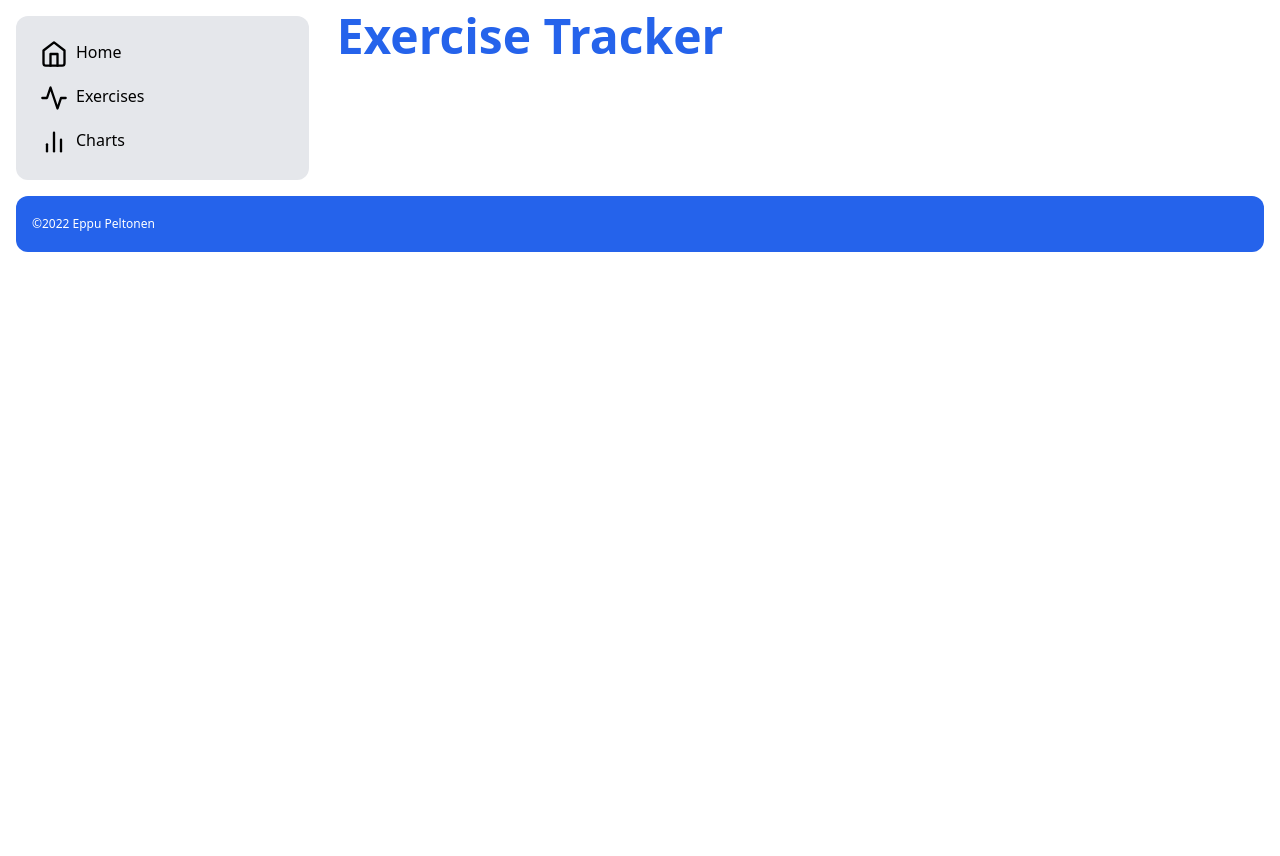
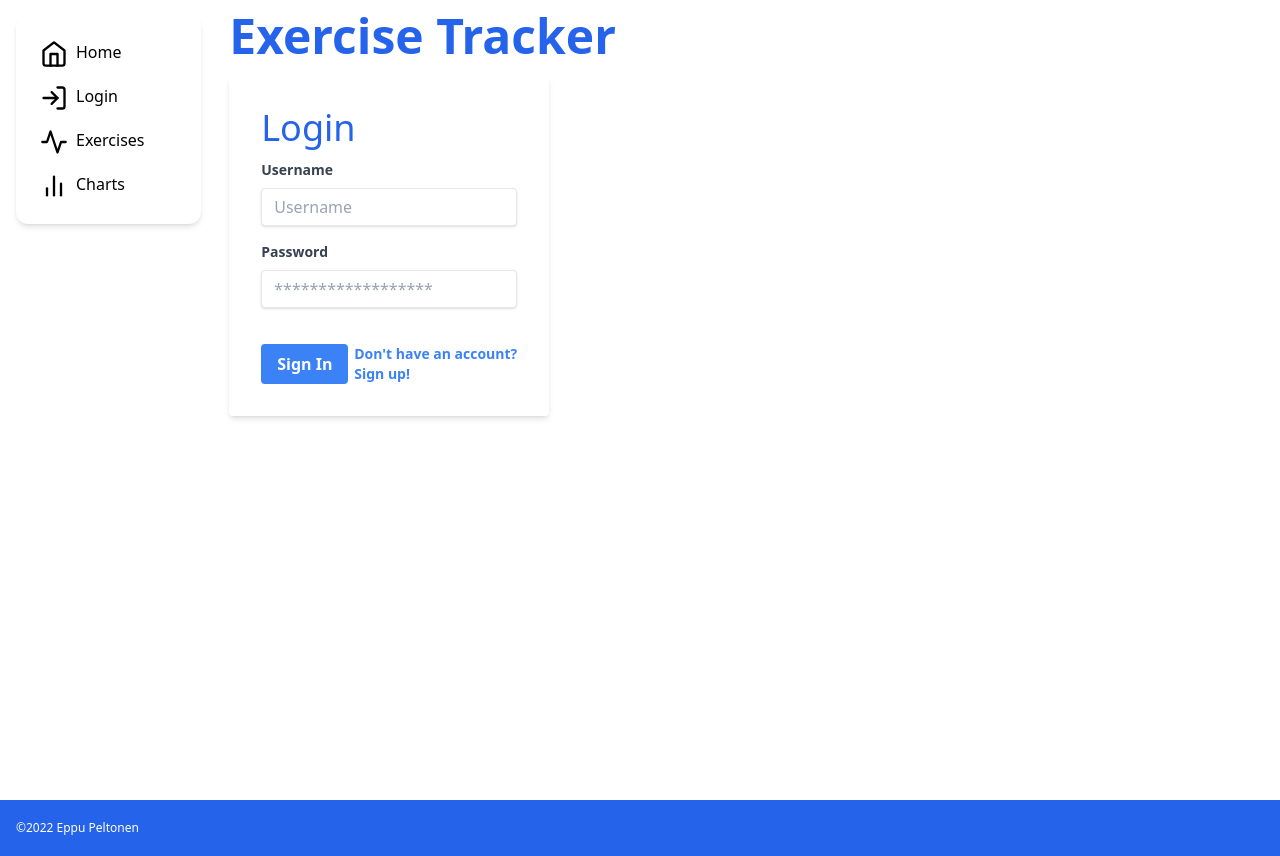
Before and after one commit to eppu-peltonen/exercise-tracker-client, a React (Create React App) app: page /login in a window 1280 px wide. Before the commit the page ends 800 px from the top, so only its background shows below. Built offline with nearby package versions, Linux system fonts and the light colour scheme; no server answers.

Commit message:
Login aloitettu

```diff
--- a/src/App.js
+++ b/src/App.js
@@ -4,6 +4,7 @@ import React, {useEffect, useState} from 'react'
 import {Routes, Route} from 'react-router-dom'
 
 //Routes
+import Login from './routes/Login'
 import Exercises from './routes/Exercises'
 import Charts from './routes/Charts'
 import Home from './routes/Home'
@@ -13,12 +14,22 @@ import loginService from './services/login'
 import exerciseService from './services/exercises'
 
 //Components
-import LoginRegistration from './components/LoginRegistration'
 import Notification from './components/Notification'
 import ExerciseForm from './components/ExerciseForm'
 import DurationChart from './components/DurationChart'
 import Navigation from './components/Navigation'
 import Footer from './components/Footer'
+
+// =============================================================================
+//                                   TODO
+// =============================================================================
+// - CSS: vaihda material UI / react bootstrap?
+// - Tee Login toiminnallisuus loppuun
+// - Login: Sign up linkki johtaa rekisteröinti sivulle. Käytä samaa linkitystä kuin navigaatiossa ja lisää App componenttiin oikea <Route>
+// - Navigaatio: kirjautumattoman näkymä: home ja login. kirjautuneen näkymä: home, logout, exercises, charts
+// - Login serviceen "logout" funktio ja johonkin renderöidään logout nappi
+// - Exercise näkymän tekeminen
+// - Charts näkymän tekeminen
 
 const App = () => {
 
@@ -60,18 +71,6 @@ const App = () => {
         <ExerciseForm createExercise={addExercise}/>
         <DurationChart/>
       </div>
-    )
-  }
-
-  const loginForm = () => {
-    return (
-      <LoginRegistration
-        username={username}
-        password={password}
-        setUsername={setUsername}
-        setPassword={setPassword}
-        handleLogin={handleLogin}
-      />
     )
   }
 
@@ -117,11 +116,12 @@ const App = () => {
 
   return (
     <>
-      <div className="w-full flex flex-col sm:flex-row flex-grow overflow-hidden">
+      <div className="w-full flex flex-col sm:flex-row flex-grow overflow-hidden h-screen">
         <Navigation/>
         <main role="main" className="w-full h-full flex-grow p-3 overflow-auto">
             <h1 className="text-6xl md:text-5xl mb-4 font-extrabold text-blue-600">Exercise Tracker</h1>
             <Routes>
+              <Route path="/login" element={<Login />} />
               <Route path="/exercises" element={<Exercises />} />
               <Route path="/charts" element={<Charts />} />
               <Route path="/" element={<Home />} />
--- a/src/components/Footer.js
+++ b/src/components/Footer.js
@@ -1,6 +1,6 @@
 const Footer = () => {
   return (
-    <footer className="bg-blue-600 mx-4 rounded-xl">
+    <footer className="shadow-md bg-blue-600">
       <div className="px-4 py-3 text-white mx-auto">
           <div className="text-xs py-2">
             &copy;2022 Eppu Peltonen
--- a/src/components/LoginRegistration.js
+++ /dev/null
@@ -1,39 +0,0 @@
-import React from 'react'
-
-const LoginRegistration = ({
-  username,
-  setUsername,
-  password,
-  setPassword,
-  handleLogin
-}) => {
-  return (
-    <div className="w-full max-w-xs">
-      <form className="bg-white shadow-md rounded px-8 pt-6 pb-8 mb-4">
-        <div className="mb-4">
-          <label className="block text-gray-700 text-sm font-bold mb-2" htmlFor="username">
-            Username
-          </label>
-          <input className="shadow appearance-none border rounded w-full py-2 px-3 text-gray-700 leading-tight focus:outline-none focus:shadow-outline" id="username" type="text" placeholder="Username"/>
-        </div>
-        <div className="mb-6">
-          <label className="block text-gray-700 text-sm font-bold mb-2" htmlFor="password">
-            Password
-          </label>
-          <input className="shadow appearance-none border border-red-500 rounded w-full py-2 px-3 text-gray-700 mb-3 leading-tight focus:outline-none focus:shadow-outline" id="password" type="password" placeholder="******************"/>
-          <p className="text-red-500 text-xs italic">Please choose a password.</p>
-        </div>
-        <div className="flex items-center justify-between">
-          <button className="bg-blue-500 hover:bg-blue-700 text-white font-bold py-2 px-4 rounded focus:outline-none focus:shadow-outline" type="button">
-            Sign In
-          </button>
-          <a className="inline-block align-baseline font-bold text-sm text-blue-500 hover:text-blue-800" href="#">
-            Forgot Password?
-          </a>
-        </div>
-      </form>
-    </div>
-  )
-}
-
-export default LoginRegistration
--- a/src/components/Navigation.js
+++ b/src/components/Navigation.js
@@ -1,29 +1,35 @@
 import React from 'react'
-import {FiActivity, FiHome, FiBarChart2} from 'react-icons/fi'
+import {FiActivity, FiHome, FiBarChart2, FiLogIn} from 'react-icons/fi'
 
 import {Link} from "react-router-dom"
 
 const Navigation = () => {
   return(
-    <div className="sm:w-1/3 md:1/4 w-full flex-shrink flex-grow-0 p-4">
-    <div className='sticky top-0 p-4 bg-gray-200 rounded-xl w-full'>
+    <div className="sm:w-1/5 md:1/4 w-full flex-shrink flex-grow-0 p-4">
+      <div className="shadow-md sticky top-0 p-4 bg-white rounded-xl w-full">
         <ul className="flex sm:flex-col overflow-hidden content-center justify-between">
-        <li className="py-2 hover:bg-gray-500 rounded">
+          <li className="py-2 hover:bg-gray-300 rounded">
             <Link to="/">
               <FiHome size='28' className='"w-7 sm:mx-2 mx-4 inline'/>
               <span className="hidden sm:inline">Home</span>
             </Link>
           </li>
-        <li className="py-2 hover:bg-gray-500 rounded">
+          <li className="py-2 hover:bg-gray-300 rounded">
+            <Link to="/login">
+              <FiLogIn size='28' className='"w-7 sm:mx-2 mx-4 inline'/>
+              <span className="hidden sm:inline">Login</span>
+            </Link>
+          </li>
+          <li className="py-2 hover:bg-gray-300 rounded">
             <Link to="/exercises">
               <FiActivity size='28' className='"w-7 sm:mx-2 mx-4 inline'/>
               <span className="hidden sm:inline">Exercises</span>
             </Link>
           </li>
-        <li className="py-2 hover:bg-gray-500 rounded">
+          <li className="py-2 hover:bg-gray-300 rounded">
             <Link to="/charts">
               <FiBarChart2 size='28' className='"w-7 sm:mx-2 mx-4 inline'/>
-            Charts
+              <span className="hidden sm:inline">Charts</span>
             </Link>
           </li>
         </ul>
--- a/src/routes/Login.js
+++ b/src/routes/Login.js
@@ -1,8 +1,41 @@
-const Login = () => {
+const Login = ({
+  username,
+  setUsername,
+  password,
+  setPassword,
+  handleLogin
+}) => {
+
+  //TODO: Rekisteröinti
+  // Sign up linkki johtaa rekisteröinti sivulle. Käytä samaa linkitystä kuin navigaatiosta ja lisää App componenttiin <Route>
+
   return (
-    <main>
-      <h2>Login</h2>
-    </main>
+    <div className="w-full max-w-xs">
+      <form onSubmit={handleLogin} className="bg-white shadow-md rounded p-8 mb-4">
+        <h2 className= "text-3xl md:text-4xl mb-3 text-blue-600 font-normal">Login</h2>
+        <div className="mb-4">
+          <label className="block text-gray-700 text-sm font-bold mb-2" htmlFor="username">
+            Username
+          </label>
+          <input className="shadow appearance-none border rounded w-full py-2 px-3 text-gray-700 leading-tight focus:outline-none focus:shadow-outline" id="username" type="text" value={username} onChange={({target}) => setUsername(target.value)} placeholder="Username"/>
+        </div>
+        <div className="mb-6">
+          <label className="block text-gray-700 text-sm font-bold mb-2" htmlFor="password">
+            Password
+          </label>
+          <input className="shadow appearance-none border rounded w-full py-2 px-3 text-gray-700 mb-3 leading-tight focus:outline-none focus:shadow-outline" id="password" type="password" placeholder="******************"/>
+        </div>
+        <div className="flex items-center justify-between">
+          <button className="bg-blue-500 hover:bg-blue-700 text-white font-bold py-2 px-4 rounded focus:outline-none focus:shadow-outline" type="button">
+            Sign In
+          </button>
+          <a className="inline-block align-baseline font-bold text-sm text-blue-500 hover:text-blue-800" href="#">
+            <p>Don't have an account?</p>
+            <p>Sign up!</p>
+          </a>
+        </div>
+      </form>
+    </div>
   )
 }
 
```
Lines whose indentation alone changed are shown as unchanged.
